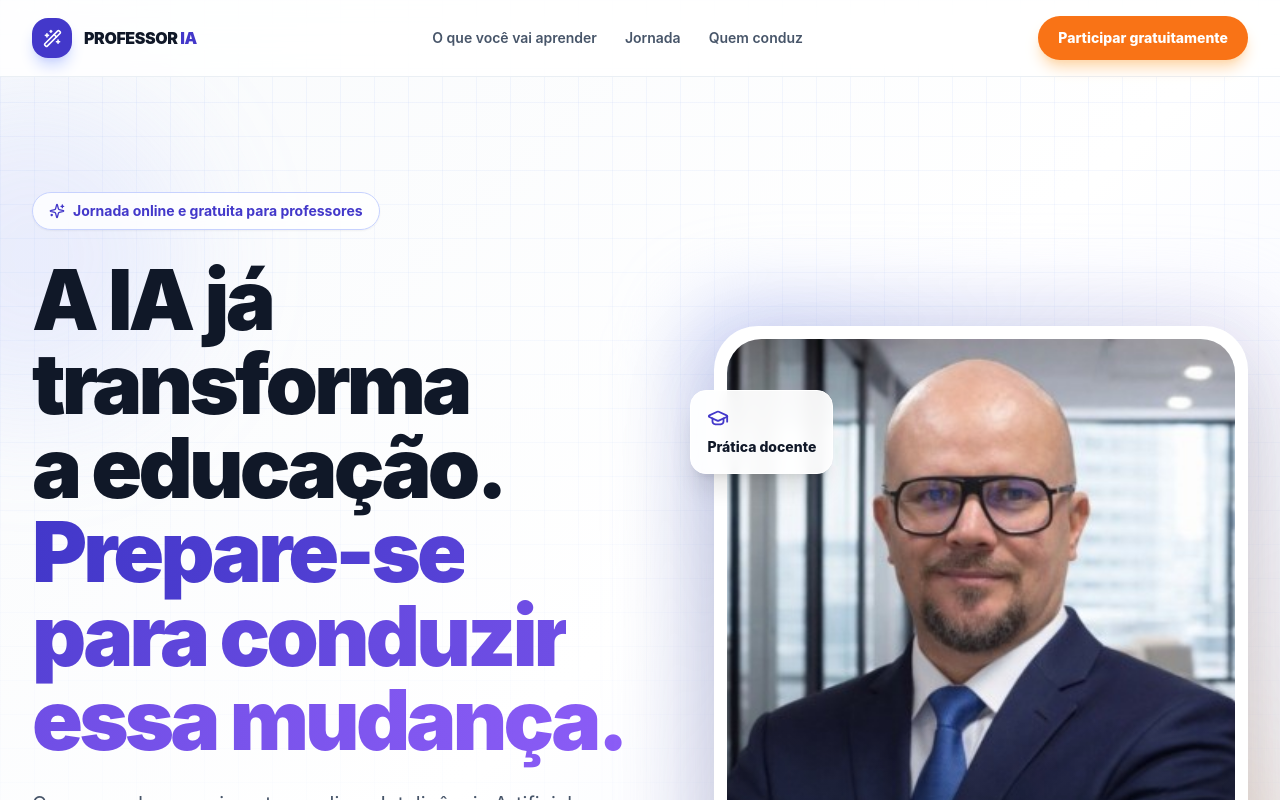
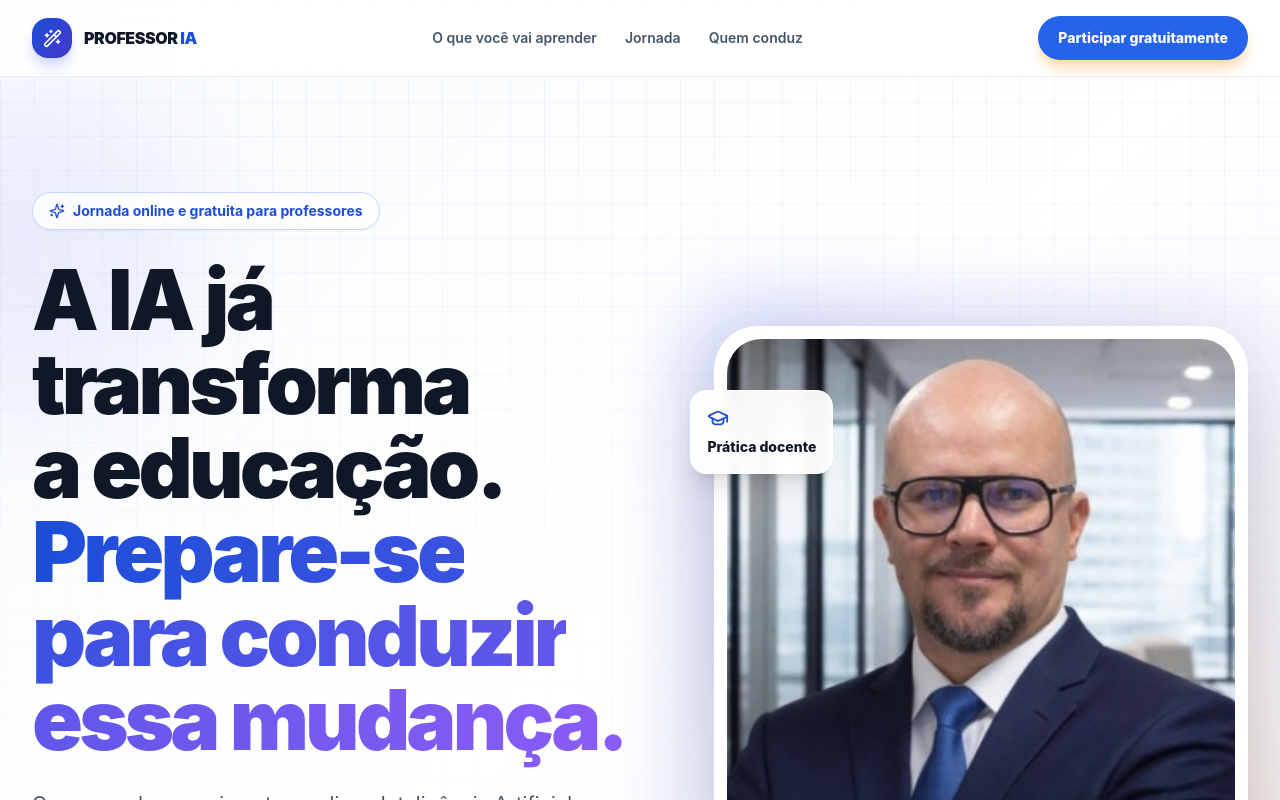
Before and after one commit to SanvalEbert/professor-ia, a Next.js app: page / in a window 1280 px wide. Shown: the top 800 px of the page. Built offline with nearby package versions, Linux system fonts and the light colour scheme.

Commit message:
design: consolida paleta azul da interface

```diff
--- a/tailwind.config.ts
+++ b/tailwind.config.ts
@@ -6,11 +6,11 @@ const config: Config = {
     extend: {
       colors: {
         ink: "#101828",
-        brand: "#4338ca",
-        accent: "#f97316"
+        brand: "#1d4ed8",
+        accent: "#2563eb"
       },
       boxShadow: {
-        soft: "0 20px 60px rgba(67, 56, 202, 0.12)"
+        soft: "0 20px 60px rgba(37, 99, 235, 0.14)"
       }
     }
   },
```
